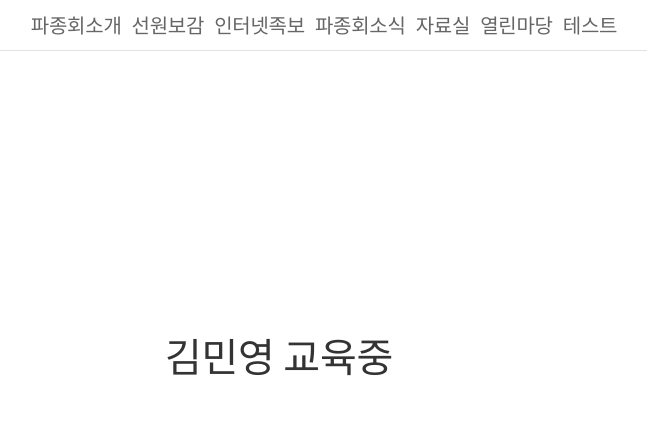
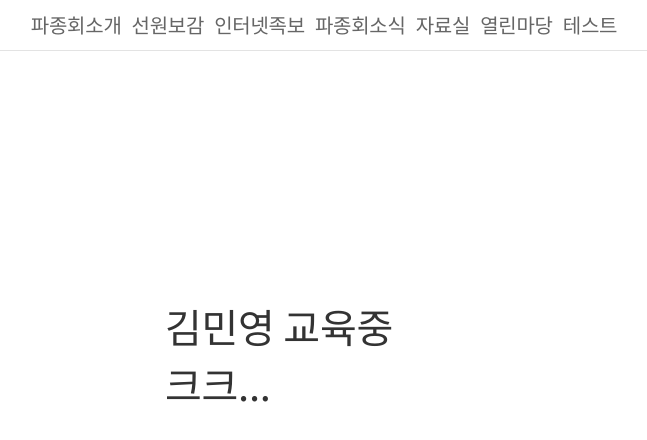
Before and after one commit to bskgo88/myroot, a Vue app: page /sub1 in a window 1280 px wide. Shown: the top 440 px of the page, without its empty margins (361-1008 px from the left). Built offline with nearby package versions, Linux system fonts and the light colour scheme.

Commit message:
이건 안건드렸군

```diff
--- a/src/components/sub/subpage.vue
+++ b/src/components/sub/subpage.vue
@@ -1,6 +1,7 @@
 <template>
   <div id="subpage">
-    김민영 교육중
+    김민영 교육중<br/>
+    크크...
   </div>
 </template>
 
```
